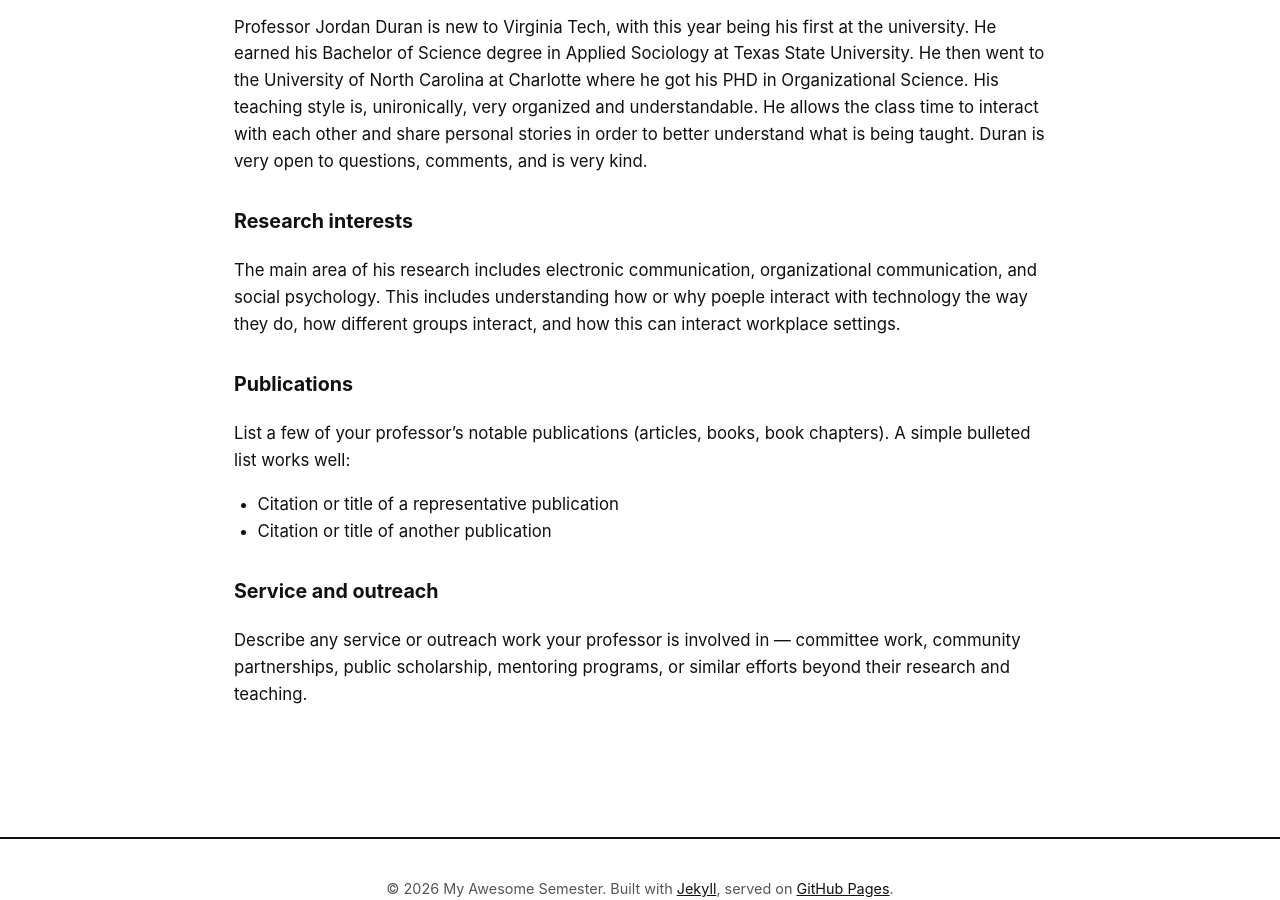
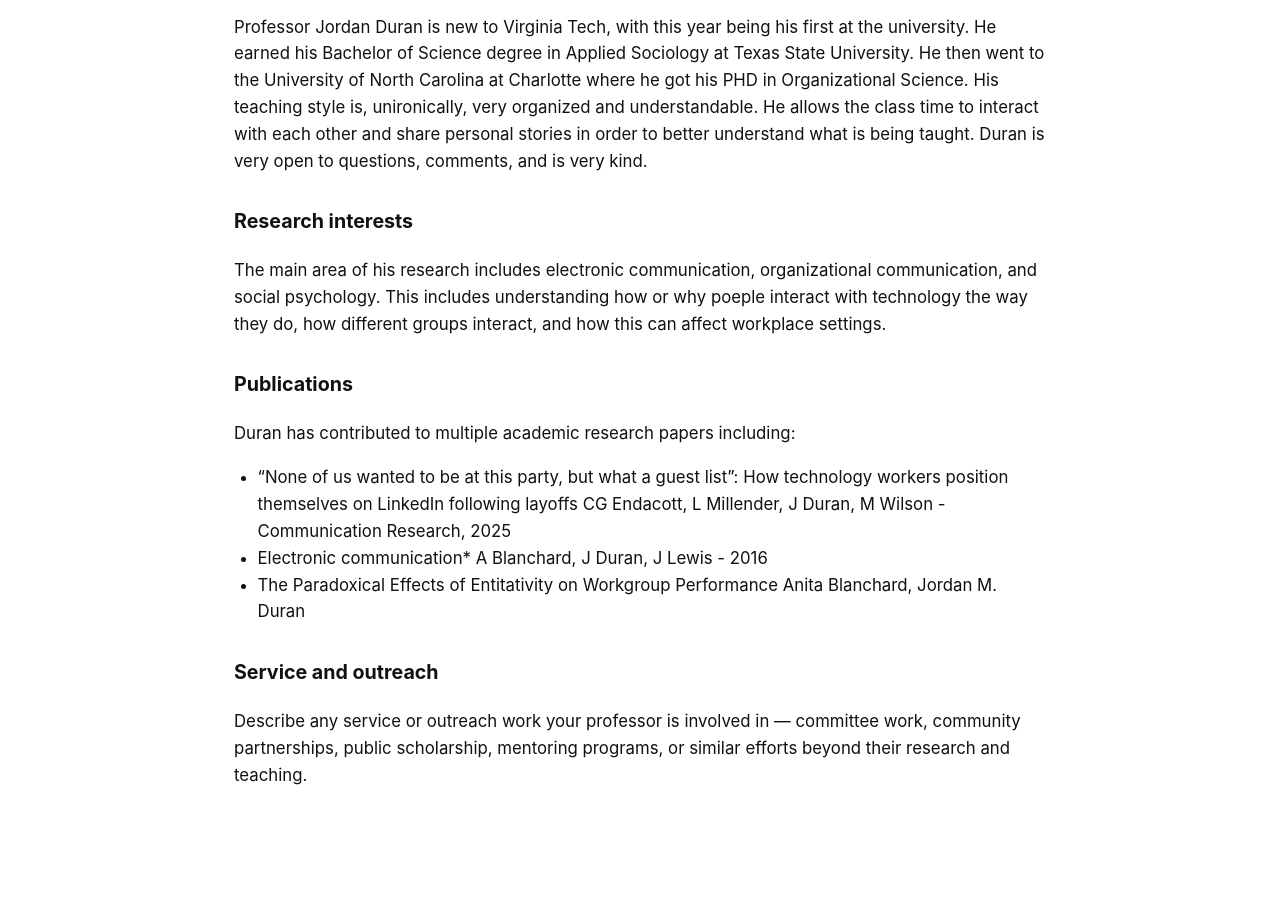
Before and after one commit to annaolszowy27/myawesomesemester, a Jekyll site: the page built from _courses/course-02.md, in a window 1280 px wide and 900 px high, scrolled down 821 px. Built offline with Jekyll 4.4.1, drawn with Linux system fonts in a browser that asks for light colours.

Commit message:
Update course-02.md

```diff
--- a/_courses/course-02.md
+++ b/_courses/course-02.md
@@ -21,15 +21,18 @@ Professor Jordan Duran is new to Virginia Tech, with this year being his first a
 
 ### Research interests
 
-The main area of his research includes electronic communication, organizational communication, and social psychology. This includes understanding how or why poeple interact with technology the way they do, how different groups interact, and how this can interact workplace settings.
+The main area of his research includes electronic communication, organizational communication, and social psychology. This includes understanding how or why poeple interact with technology the way they do, how different groups interact, and how this can affect workplace settings.
 
 ### Publications
 
-List a few of your professor's notable publications (articles, books, book
-chapters). A simple bulleted list works well:
+Duran has contributed to multiple academic research papers including:
 
-- Citation or title of a representative publication
-- Citation or title of another publication
+- “None of us wanted to be at this party, but what a guest list”: How technology workers position themselves on LinkedIn following layoffs
+CG Endacott, L Millender, J Duran, M Wilson - Communication Research, 2025
+- Electronic communication*
+A Blanchard, J Duran, J Lewis - 2016
+- The Paradoxical Effects of Entitativity on Workgroup Performance
+Anita Blanchard, Jordan M. Duran
 
 ### Service and outreach
 
```
